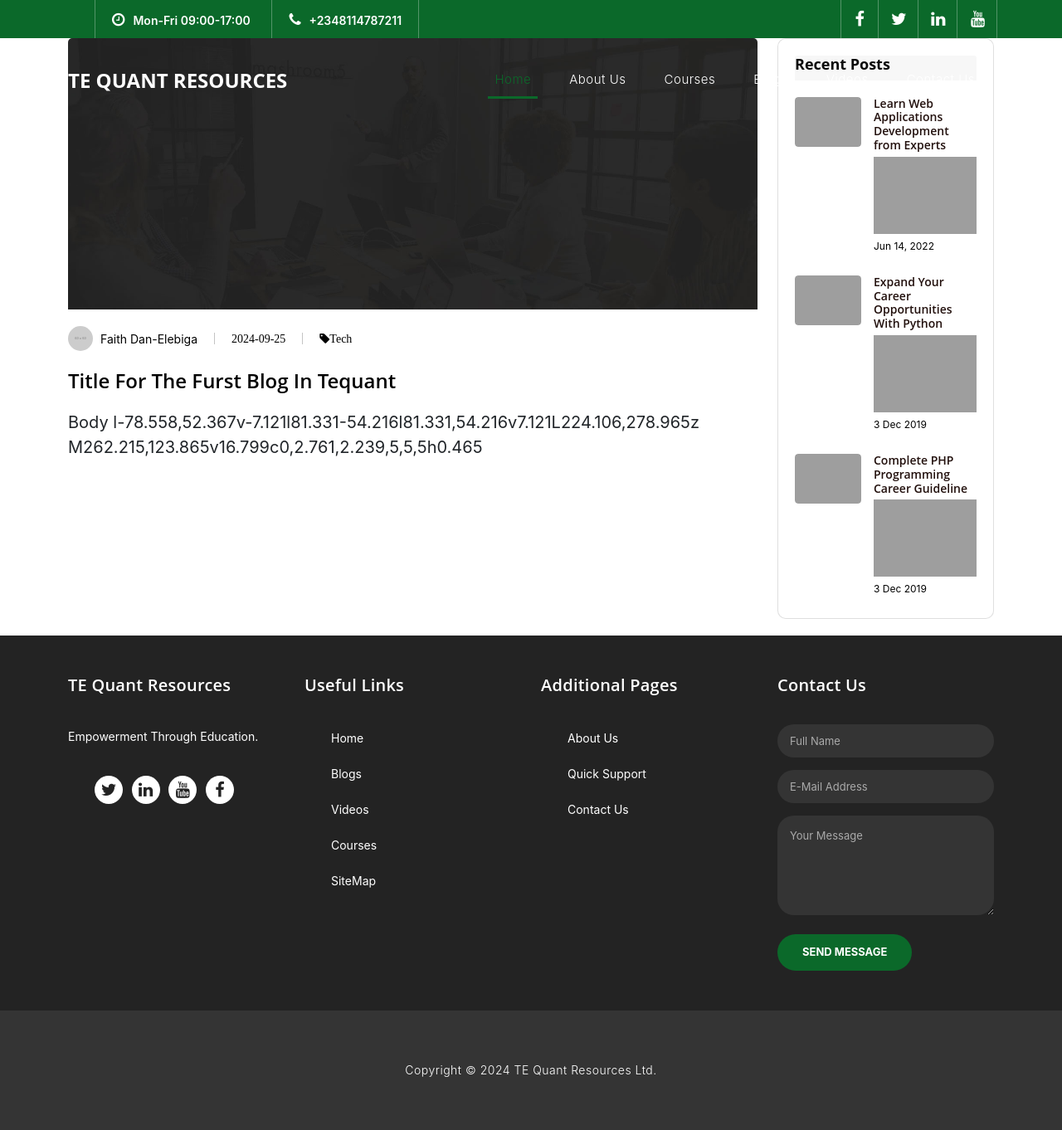
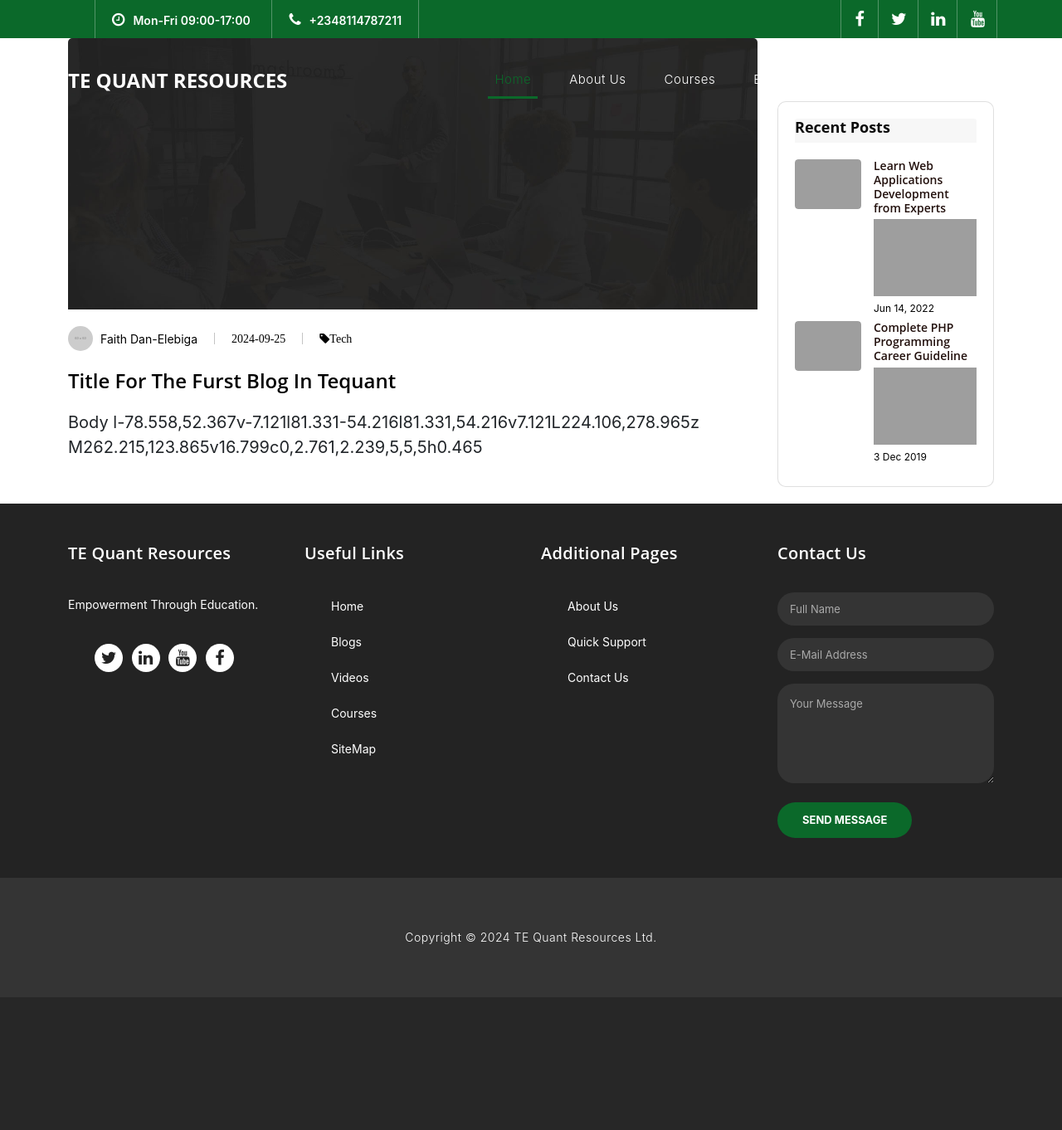
Before and after one commit to e-questtech/webproject2, a Flask app: page /blog/tips-for-the-tesh-tipwef-vwfv2342-d in a window 1280 px wide. Shown: the whole page at 83% size. After the commit the page ends 1202 px from the top, so only its background shows below. Run offline with Flask 3, Linux system fonts and the light colour scheme; data comes from the database, SQL or seed files in the repository; grey boxes labelled with a size stand in for pictures from a placeholder-image service; data that the repository does not hold is empty; some libraries are stand-ins or nearby versions; grey boxes are pictures that could not be loaded.

Commit message:
Update blog.html

```diff
--- a/templates/blog.html
+++ b/templates/blog.html
@@ -17,9 +17,9 @@
                 <!-- Blog Post -->
                 <div class="blog">
                     <div class="blog-image">
-                {% for i in blog %}
-			    <img src="{{url_for('static', filename = 'images/fun-facts-bg.jpg')}}" alt="Blog Image">
-		    </div>
+                        {% for i in blog %}
+                        <img src="{{url_for('static', filename = 'images/fun-facts-bg.jpg')}}" alt="Blog Image">
+                    </div>
                     <div class="blog-info clearfix">
                         <div class="post-left">
                             <ul>
@@ -46,7 +46,8 @@
             </div>
 
             <!-- Blog Sidebar -->
-            <div class="col-lg-3 col-md-12 sidebar-right theiaStickySidebar">
+            <!-- Blog Sidebar -->
+            <div class="col-lg-3 col-md-12 sidebar-right theiaStickySidebar" style="margin-top: 20mm;">
 
                 <!-- Latest Posts -->
                 <div class="card post-widget blog-widget">
@@ -67,21 +68,7 @@
                                     </h4>
                                     <p><img class="img-fluid" src="assets/img/icon/icon-22.svg" alt="">Jun 14, 2022</p>
                                 </div>
-                            </li>
-                            <li>
-                                <div class="post-thumb">
-                                    <a href="#">
-                                        <img class="img-fluid" src="assets/img/blog/blog-02.jpg" alt="">
-                                    </a>
-                                </div>
-                                <div class="post-info">
-                                    <h4>
-                                        <a href="#">Expand Your Career Opportunities With Python</a>
-                                    </h4>
-                                    <p><img class="img-fluid" src="assets/img/icon/icon-22.svg" alt=""> 3 Dec 2019</p>
-                                </div>
-                            </li>
-                            <li>
+
                                 <div class="post-thumb">
                                     <a href="#">
                                         <img class="img-fluid" src="assets/img/blog/blog-03.jpg" alt="">
@@ -94,23 +81,14 @@
                                     <p><img class="img-fluid" src="assets/img/icon/icon-22.svg" alt=""> 3 Dec 2019</p>
                                 </div>
                             </li>
+
                         </ul>
                     </div>
                 </div>
-                <!-- /Latest Posts -->
-
             </div>
-
         </div>
     </div>
 </section>
-
-
-
-</div>
-</div>
-</div>
-</article>
 
 {% endblock %}
 
```
